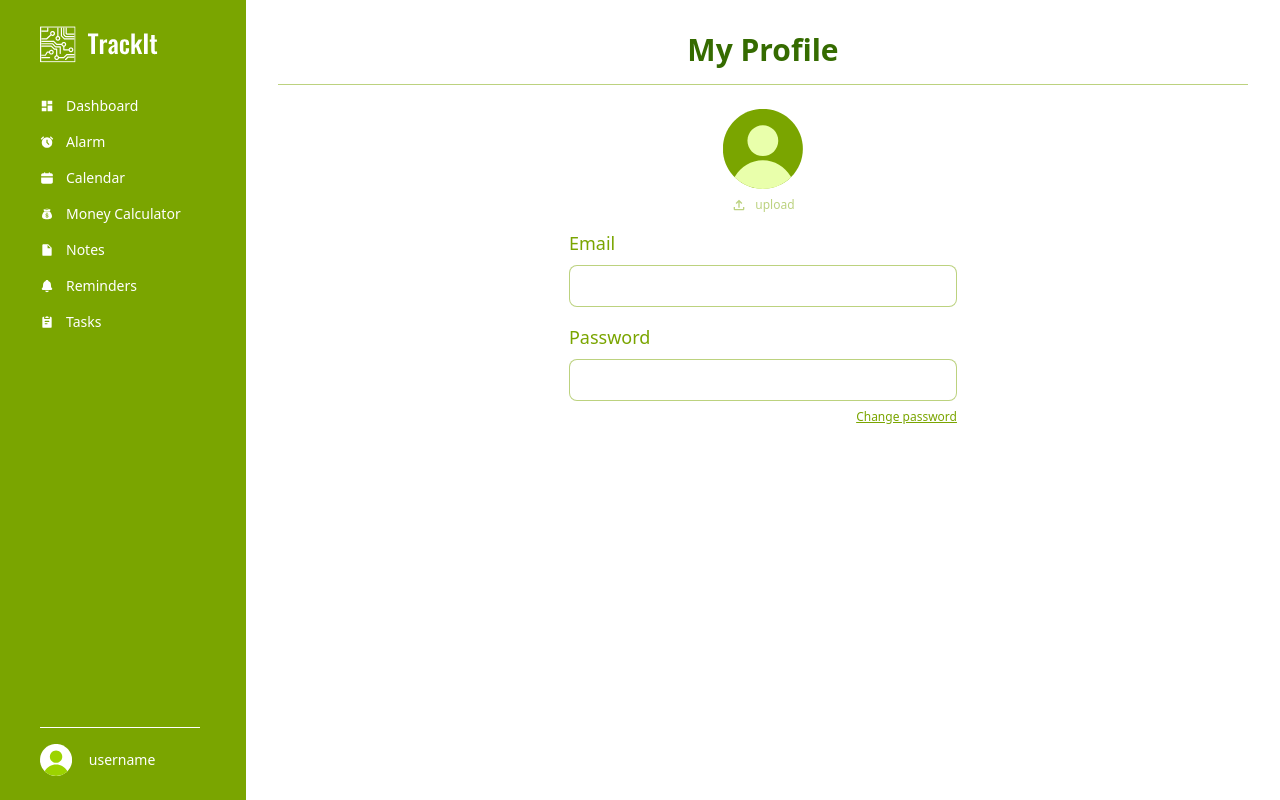
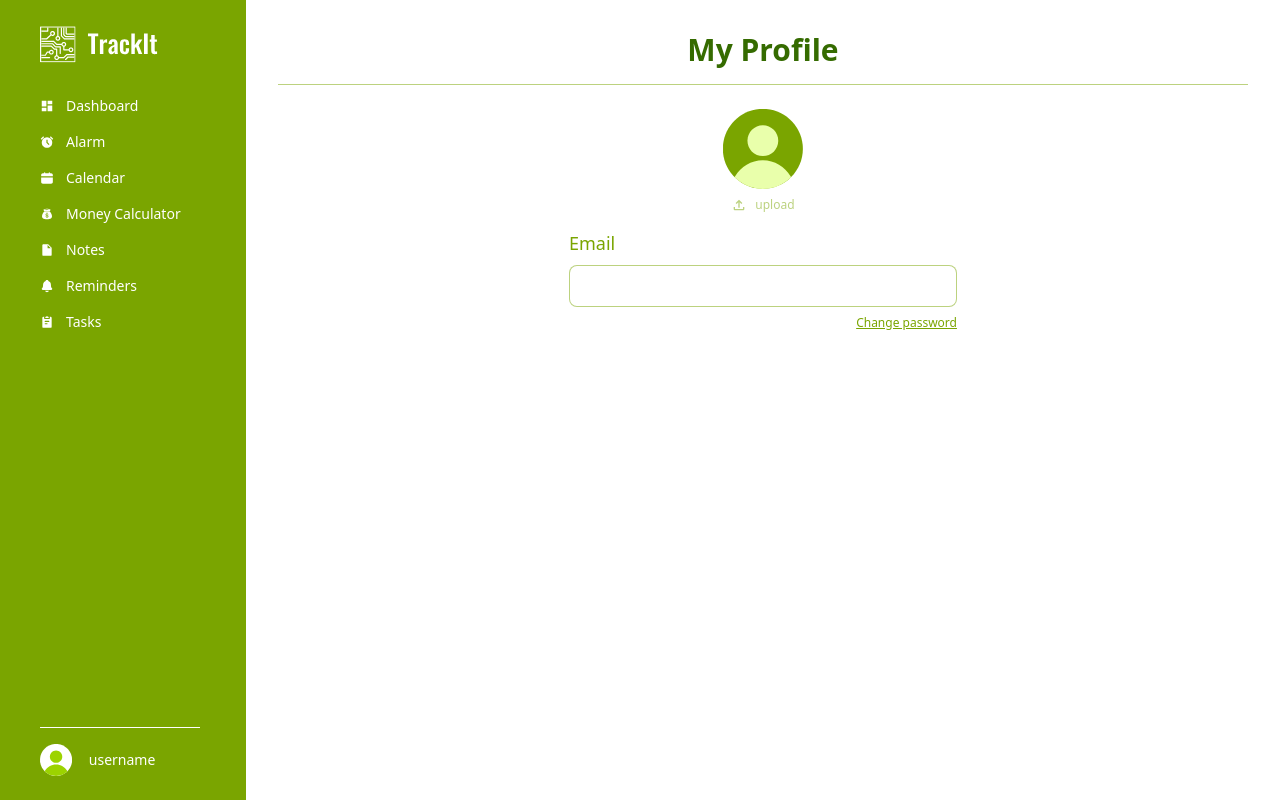
Before and after one commit to allsyalwaa/TrackIt, a React (Vite) app: page /profile in a window 1280 px wide. Built offline with nearby package versions, Linux system fonts and the light colour scheme.

Commit message:
refactor: Remove password input field from SecProfile component

```diff
--- a/src/components/section/SecProfile.jsx
+++ b/src/components/section/SecProfile.jsx
@@ -47,13 +47,7 @@ export default function SecProfile() {
             className="mt-2  rounded-lg border-[1.5px] border-primary/50 px-4 py-0.5 placeholder-primary/50 md:py-2"
             type="email"
           />
-          <label className="mt-4 text-sm text-primary md:text-lg" htmlFor="">
-            Password
-          </label>
-          <input
-            className="mt-2  rounded-lg border-[1.5px] border-primary/50 px-4 py-0.5 placeholder-primary/50 md:py-2"
-            type="password"
-          />
+
           <div className="mt-2 flex justify-end">
             <button
               type="button"
```
